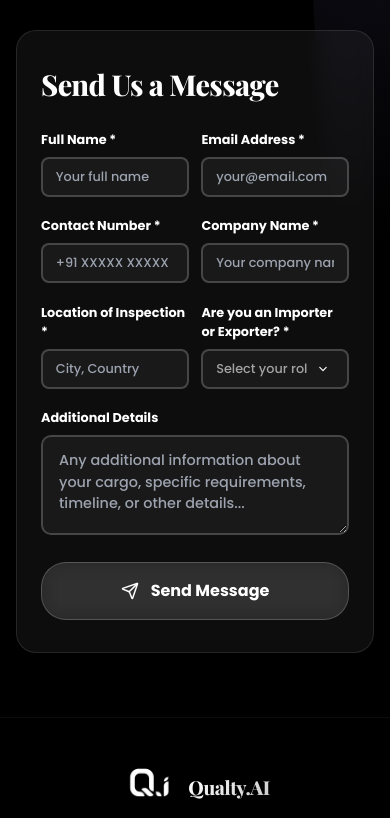
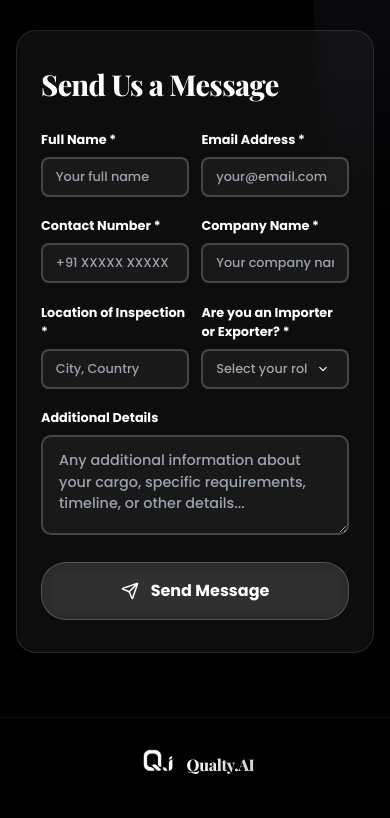
Before and after one commit to CargofirstQaho/Qualtyy, a React (Vite) app in the folder client/: page / in a window 390 px wide. Shown: the part 9719-10537 px from the top of the page. Built offline with nearby package versions, Linux system fonts and the light colour scheme.

Commit message:
mobile view completed

```diff
--- a/client/src/components/Contact.jsx
+++ b/client/src/components/Contact.jsx
@@ -510,7 +510,7 @@ const Contact = () => {
           <div style={contactStyles.badge}>Get In Touch</div>
           <h2 style={contactStyles.title}>
             Ready to Start Your{' '}
-            <span style={contactStyles.highlight}>
+            <span >
               Quality Inspection
             </span>{' '}
             Journey?
--- a/client/src/components/Footer.jsx
+++ b/client/src/components/Footer.jsx
@@ -402,9 +402,10 @@
 // };
 
 // export default Footer;import React, { useState, useEffect } from 'react';
+
+
+import React, { useState, useEffect } from 'react';
 import { Mail, Phone, MapPin } from 'lucide-react';
-import React from 'react';
-import { useState, useEffect } from 'react';
 import { Linkedin } from 'lucide-react';
 import QualtyAILogo from '../assets/QualtyAILogo.png'; // Assuming you have a logo image
 
@@ -470,7 +471,7 @@ const Footer = () => {
       background: '#000000',
       borderTop: '1px solid rgba(40, 40, 40, 0.3)',
       color: '#FFFFFF',
-      padding: isMobile ? '40px 0 30px 0' : '80px 0 60px 0',
+      padding: isMobile ? '25px 0 20px 0' : '80px 0 60px 0',
       fontFamily: '"Gilroy", "Poppins", "Inter", -apple-system, BlinkMacSystemFont, sans-serif'
     },
     footerContent: {
@@ -479,18 +480,18 @@ const Footer = () => {
       padding: isMobile ? '0 1rem' : '0 2rem'
     },
     brandSection: {
-      marginBottom: isMobile ? '30px' : '60px',
+      marginBottom: isMobile ? '20px' : '60px',
       textAlign: isMobile ? 'center' : 'left'
     },
     brandLogo: {
       display: 'inline-flex',
       alignItems: 'center',
-      gap: isMobile ? '8px' : '12px',
+      gap: isMobile ? '6px' : '12px',
       marginBottom: '0'
     },
     logoIcon: {
-      width: isMobile ? '60px' : '80px',
-      height: isMobile ? '60px' : '80px',
+      width: isMobile ? '45px' : '80px',
+      height: isMobile ? '45px' : '80px',
       borderRadius: '8px',
       display: 'flex',
       alignItems: 'center',
@@ -507,7 +508,7 @@ const Footer = () => {
       display: 'block'
     },
     logoText: {
-      fontSize: isMobile ? '1.2rem' : '1.5rem',
+      fontSize: isMobile ? '1rem' : '1.5rem',
       fontWeight: '800',
       background: 'linear-gradient(135deg, #FFFFFF, #CCCCCC)',
       WebkitBackgroundClip: 'text',
@@ -522,17 +523,17 @@ const Footer = () => {
     footerGrid: {
       display: 'grid',
       gridTemplateColumns: isMobile ? 'repeat(2, 1fr)' : 'repeat(4, 1fr)',
-      gap: isMobile ? '30px 20px' : '80px',
-      marginBottom: isMobile ? '40px' : '80px'
+      gap: isMobile ? '20px 15px' : '80px',
+      marginBottom: isMobile ? '25px' : '80px'
     },
     footerSection: {
 
     },
     sectionTitle: {
       fontWeight: '700',
-      marginBottom: isMobile ? '16px' : '32px',
+      marginBottom: isMobile ? '10px' : '32px',
       color: '#FFFFFF',
-      fontSize: isMobile ? '1rem' : '1.3rem',
+      fontSize: isMobile ? '0.9rem' : '1.3rem',
       fontFamily: '"Playfair Display", "Georgia", "Times New Roman", serif'
     },
     sectionList: {
@@ -541,34 +542,34 @@ const Footer = () => {
       margin: 0
     },
     sectionListItem: {
-      marginBottom: isMobile ? '8px' : '16px'
+      marginBottom: isMobile ? '5px' : '16px'
     },
     sectionLink: {
       color: 'rgba(255, 255, 255, 0.7)',
       textDecoration: 'none',
       transition: 'all 0.3s ease',
-      fontSize: isMobile ? '0.85rem' : '1.1rem',
+      fontSize: isMobile ? '0.75rem' : '1.1rem',
       position: 'relative',
       fontWeight: '500',
       fontFamily: '"Gilroy", "Poppins", "Inter", -apple-system, BlinkMacSystemFont, sans-serif',
-      lineHeight: isMobile ? '1.3' : '1.5'
+      lineHeight: isMobile ? '1.2' : '1.5'
     },
     footerBottom: {
       borderTop: '1px solid rgba(40, 40, 40, 0.3)',
-      paddingTop: isMobile ? '20px' : '40px',
+      paddingTop: isMobile ? '15px' : '40px',
       textAlign: isMobile ? 'center' : 'left'
     },
     footerBottomText: {
       color: 'rgba(255, 255, 255, 0.5)',
-      fontSize: isMobile ? '0.75rem' : '0.9rem',
+      fontSize: isMobile ? '0.65rem' : '0.9rem',
       fontWeight: '400',
       fontFamily: '"Gilroy", "Poppins", "Inter", -apple-system, BlinkMacSystemFont, sans-serif',
       lineHeight: '1.6',
-      marginBottom: '8px'
+      marginBottom: isMobile ? '5px' : '8px'
     },
     copyright: {
       color: 'rgba(255, 255, 255, 0.5)',
-      fontSize: isMobile ? '0.75rem' : '0.9rem',
+      fontSize: isMobile ? '0.65rem' : '0.9rem',
       fontWeight: '400',
       fontFamily: '"Gilroy", "Poppins", "Inter", -apple-system, BlinkMacSystemFont, sans-serif',
       lineHeight: '1.6'
```
